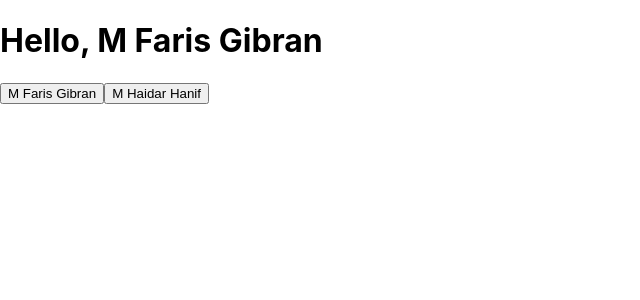
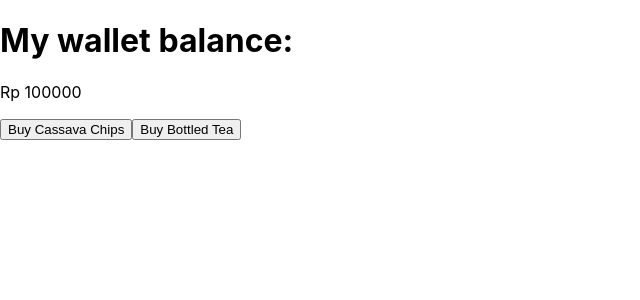
Before and after one commit to mfarisgibran/project-react-data, a React (Create React App) app: page / in a window 1280 px wide. Shown: the top 300 px of the page, without its empty margins (0-640 px from the left). Built offline with nearby package versions, Linux system fonts and the light colour scheme.

Commit message:
Create wallet component

```diff
--- a/src/App.js
+++ b/src/App.js
@@ -1,13 +1,15 @@
-import Greeting from './Greeting'
-import Button from './Button'
-import OtherButton from './OtherButton'
+// import Greeting from './Greeting'
+// import Button from './Button'
+// import OtherButton from './OtherButton'
+import Wallet from './Wallet'
 
 export default function App() {
   return (
     <div>
-      <Greeting name="M Faris Gibran" />
+      {/* <Greeting name="M Faris Gibran" />
       <Button name="M Faris Gibran" />
-      <OtherButton>M Haidar Hanif</OtherButton>
+      <OtherButton>M Haidar Hanif</OtherButton> */}
+      <Wallet />
     </div>
   )
 }
--- /dev/null
+++ b/src/Wallet.js
@@ -0,0 +1,46 @@
+import React, { Component } from 'react'
+
+export default class Wallet extends Component {
+  constructor(props) {
+    super(props)
+    this.state = {
+      balance: 100000,
+    }
+  }
+
+  handleBuy = (productName, productPrice) => {
+    if (this.state.balance >= productPrice) {
+      console.log(`Bought ${productName} Rp ${productPrice}`)
+      this.setState({
+        balance: this.state.balance - productPrice,
+      })
+    } else {
+      console.log(
+        `Insufficient balance to buy ${productName} for Rp ${productPrice}`
+      )
+    }
+  }
+
+  render() {
+    return (
+      <div>
+        <h1>My wallet balance:</h1>
+        <p>Rp {this.state.balance}</p>
+        <button
+          onClick={() => {
+            this.handleBuy('Cassava Chips', 20000)
+          }}
+        >
+          Buy Cassava Chips
+        </button>
+        <button
+          onClick={() => {
+            this.handleBuy('Bottled Tea', 5000)
+          }}
+        >
+          Buy Bottled Tea
+        </button>
+      </div>
+    )
+  }
+}
```
